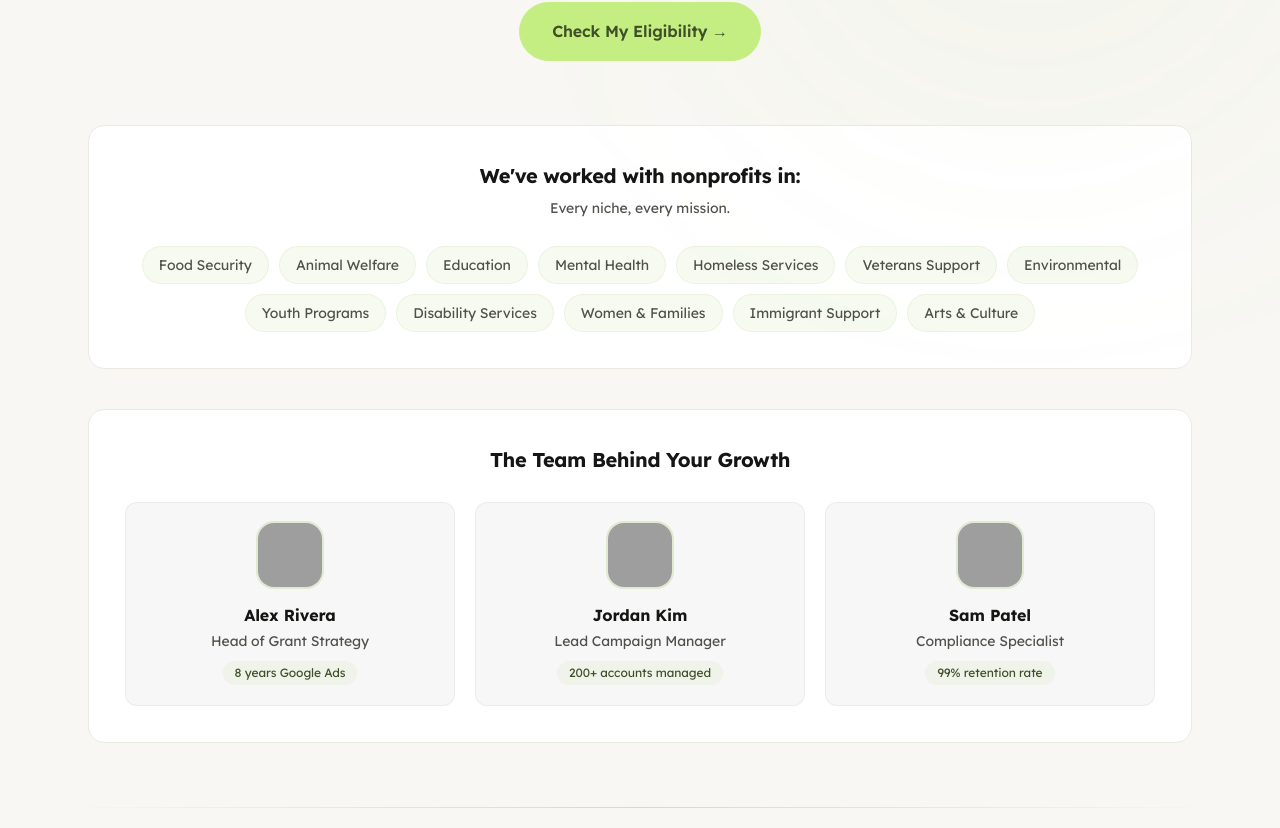
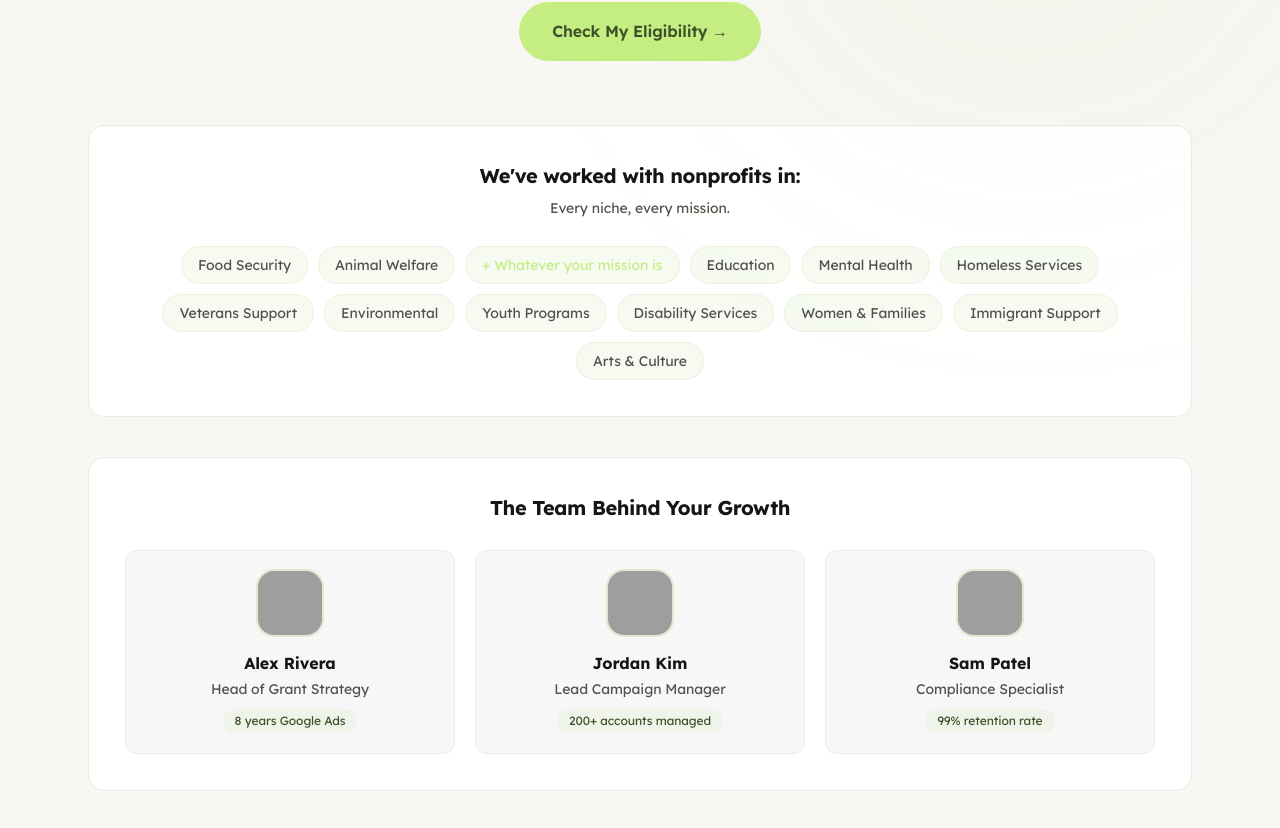
Before and after one commit to Lusiy321/alina-lend, a React (Vite) app: page / in a window 1280 px wide. Shown: the part 6686-7514 px from the top of the page. Built offline with nearby package versions, Linux system fonts and the light colour scheme; grey boxes are pictures that could not be loaded; a web font is replaced by a local one.

Commit message:
fixes 10

```diff
--- a/src/components/Credibility.jsx
+++ b/src/components/Credibility.jsx
@@ -49,6 +49,7 @@ const testimonials = [
 const niches = [
   "Food Security",
   "Animal Welfare",
+  "+ Whatever your mission is",
   "Education",
   "Mental Health",
   "Homeless Services",
@@ -244,7 +245,8 @@ export default function Credibility() {
                     whileInView={{ opacity: 1, scale: 1 }}
                     transition={{ delay: i * 0.05 }}
                     viewport={{ once: true }}
-                    className="px-4 py-2 rounded-full bg-emerald-500/10 border border-emerald-500/15 text-slate-400 text-sm font-medium hover:bg-emerald-500/20 transition-colors cursor-default"
+                    className={`px-4 py-2 rounded-full bg-emerald-500/10 border border-emerald-500/15 text-sm font-medium hover:bg-emerald-500/20 transition-colors cursor-default ${i === 2 ? "font-bold" : "text-slate-400"}`}
+                    style={i === 2 ? { color: "#c4ed82" } : {}}
                   >
                     {n}
                   </motion.span>
```
